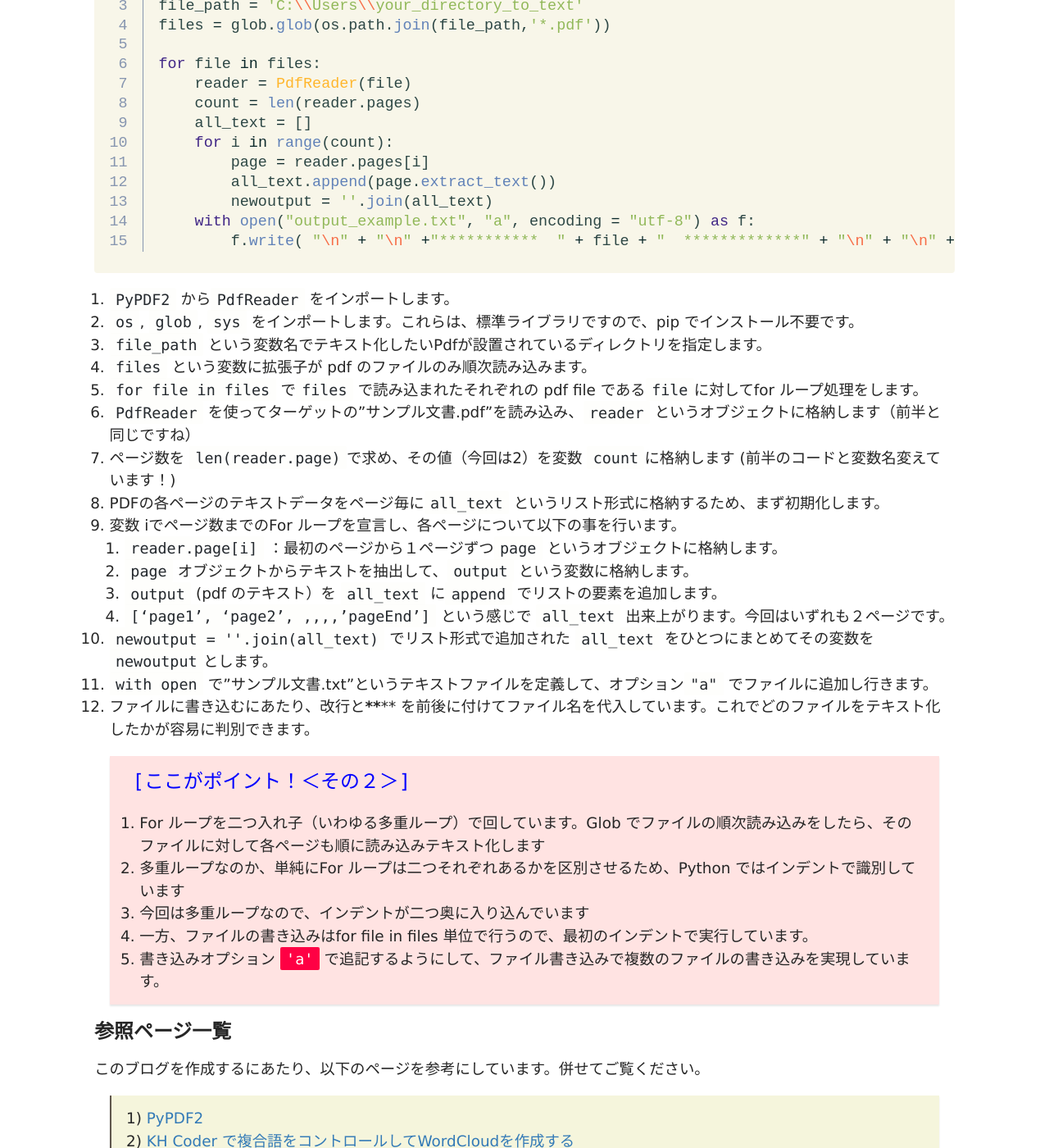
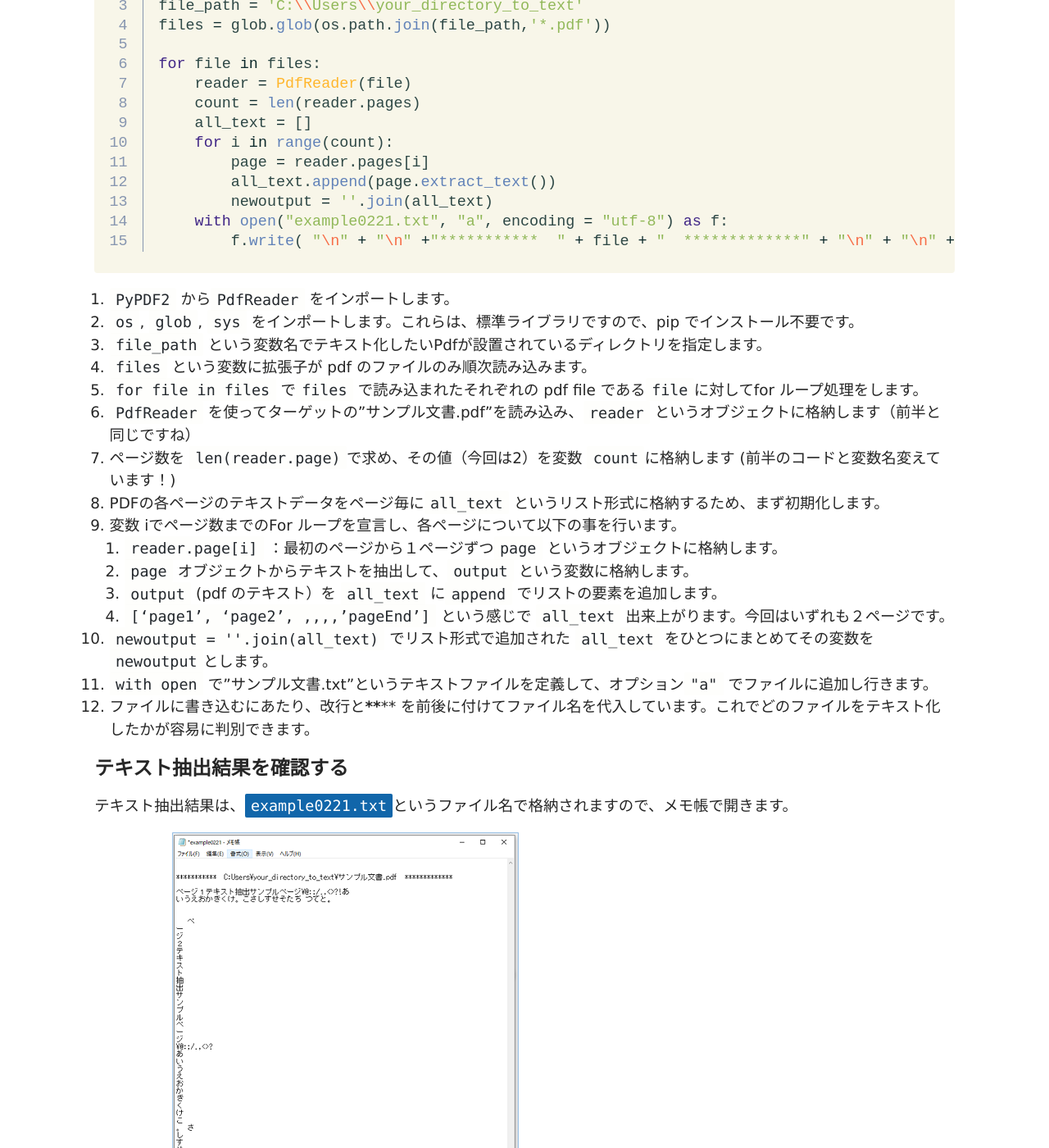
Before and after one commit to mnogress/my_simple, a Jekyll site: the page built from _posts/2023-02-10-pdf_extract_text_by_pypdf2.md, in a window 1280 px wide and 1400 px high, scrolled down 4200 px. Shown: the whole window at 82% size. Built offline with Jekyll 4.4.1, drawn with Linux system fonts in a browser that asks for light colours.

Commit message:
0222 11:10

```diff
--- a/_posts/2023-02-10-pdf_extract_text_by_pypdf2.md
+++ b/_posts/2023-02-10-pdf_extract_text_by_pypdf2.md
@@ -125,7 +125,7 @@ for file in files:
         page = reader.pages[i]
         all_text.append(page.extract_text())
         newoutput = ''.join(all_text)
-    with open("output_example.txt", "a", encoding = "utf-8") as f:
+    with open("example0221.txt", "a", encoding = "utf-8") as f:
         f.write( "\n" + "\n" +"***********  " + file + "  *************" + "\n" + "\n" + newoutput)
 
 {% endhighlight %}
@@ -147,6 +147,12 @@ for file in files:
 11. `with open` で"サンプル文書.txt"というテキストファイルを定義して、オプション`"a"` でファイルに追加し行きます。
 12. ファイルに書き込むにあたり、改行と******** を前後に付けてファイル名を代入しています。これでどのファイルをテキスト化したかが容易に判別できます。
 
+### テキスト抽出結果を確認する
+
+テキスト抽出結果は、`example0221.txt`{:style="background: #1166AA; color: white"}というファイル名で格納されますので、メモ帳で開きます。
+
+![2page_pdf_sample]({{ "assets/img/2020_08_15/pdffig3.png" | relative_url}})<br>
+
 >
 `[ここがポイント！＜その２＞]`{:style="color: blue; font-size: 1.3em; background-color: #ffe3e2"}
 1. For ループを二つ入れ子（いわゆる多重ループ）で回しています。Glob でファイルの順次読み込みをしたら、そのファイルに対して各ページも順に読み込みテキスト化します
```
Also changed, not shown: assets/img/2020_08_15/pdffig3.png (added).
